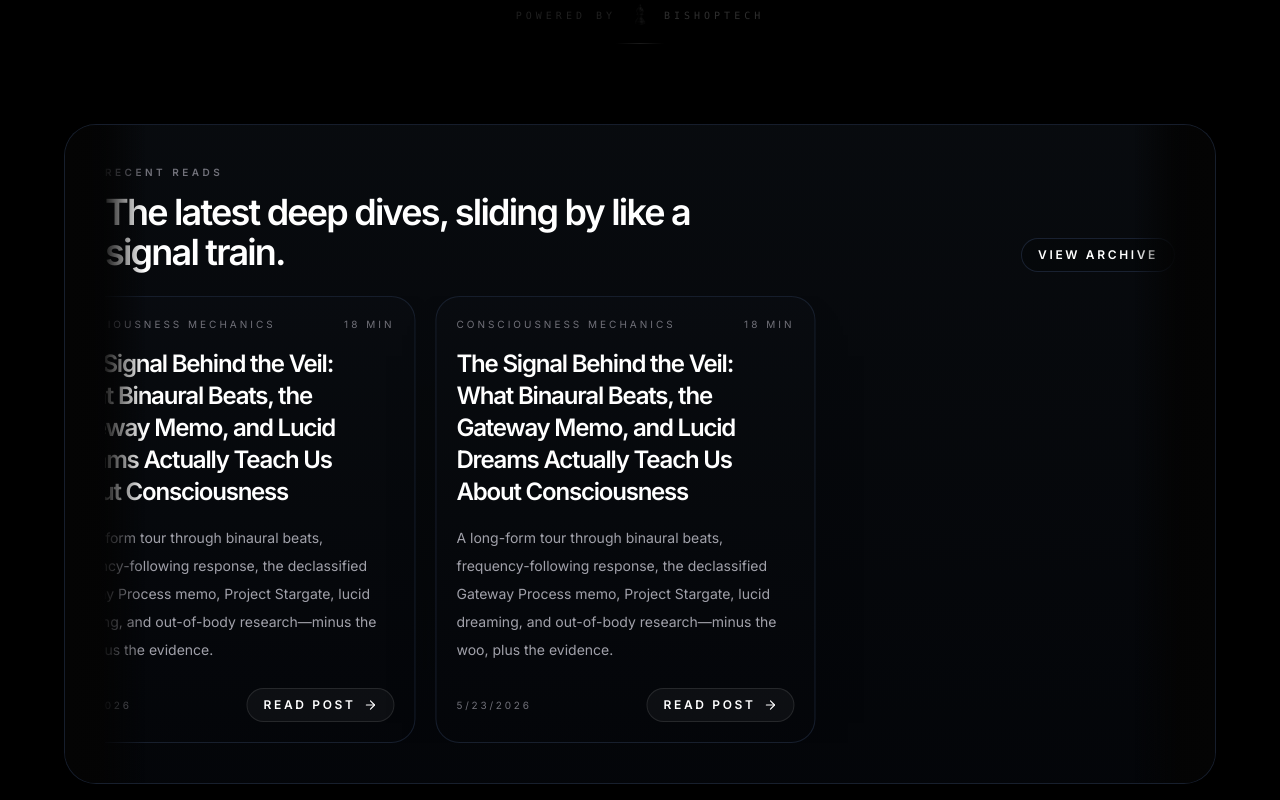
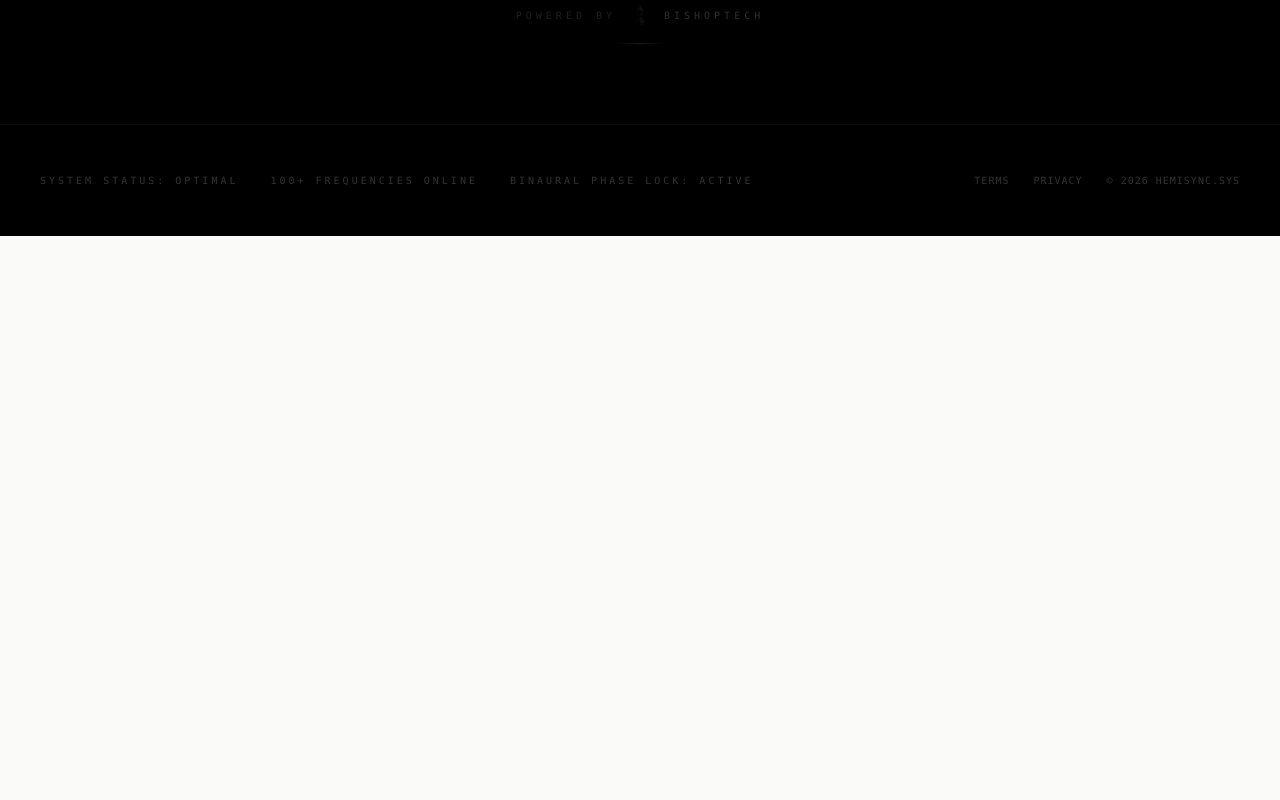
Before and after one commit to mbishopfx/bishoptech-hemisync, a Next.js app: page / in a window 1280 px wide. Shown: the part 900-1700 px from the top of the page. After the commit the page ends 1136 px from the top, so only its background shows below. Built offline with nearby package versions, Linux system fonts and the light colour scheme; no server answers; a web font is replaced by a local one.

Commit message:
fix: remove homepage blog carousel

```diff
--- a/app/page.js
+++ b/app/page.js
@@ -5,7 +5,6 @@ import { motion } from 'framer-motion';
 import { Omnibar } from '@/components/agent/Omnibar';
 import { AgenticAuthModal } from '@/components/auth/AgenticAuthModal';
 import { PublicHeader } from '@/components/layout/PublicHeader';
-import { RecentPostsCarousel } from '@/components/blog/recent-posts-carousel';
 import Link from 'next/link';
 import Image from 'next/image';
 
@@ -202,9 +201,6 @@ export default function LandingPage() {
           <div className="w-12 h-px bg-gradient-to-r from-transparent via-white/10 to-transparent" />
         </motion.div>
 
-        <section className="w-full max-w-7xl px-6 md:px-10">
-          <RecentPostsCarousel />
-        </section>
       </main>
 
       <footer className="py-12 border-t border-white/5 bg-black/50">
```
